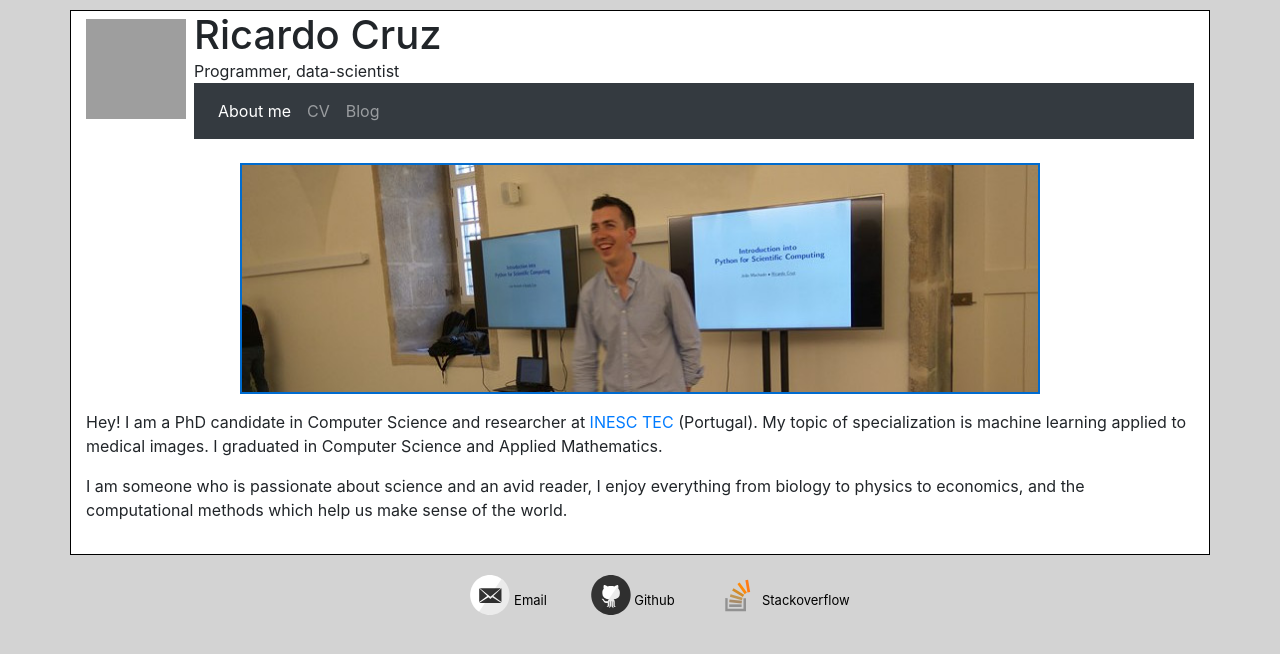
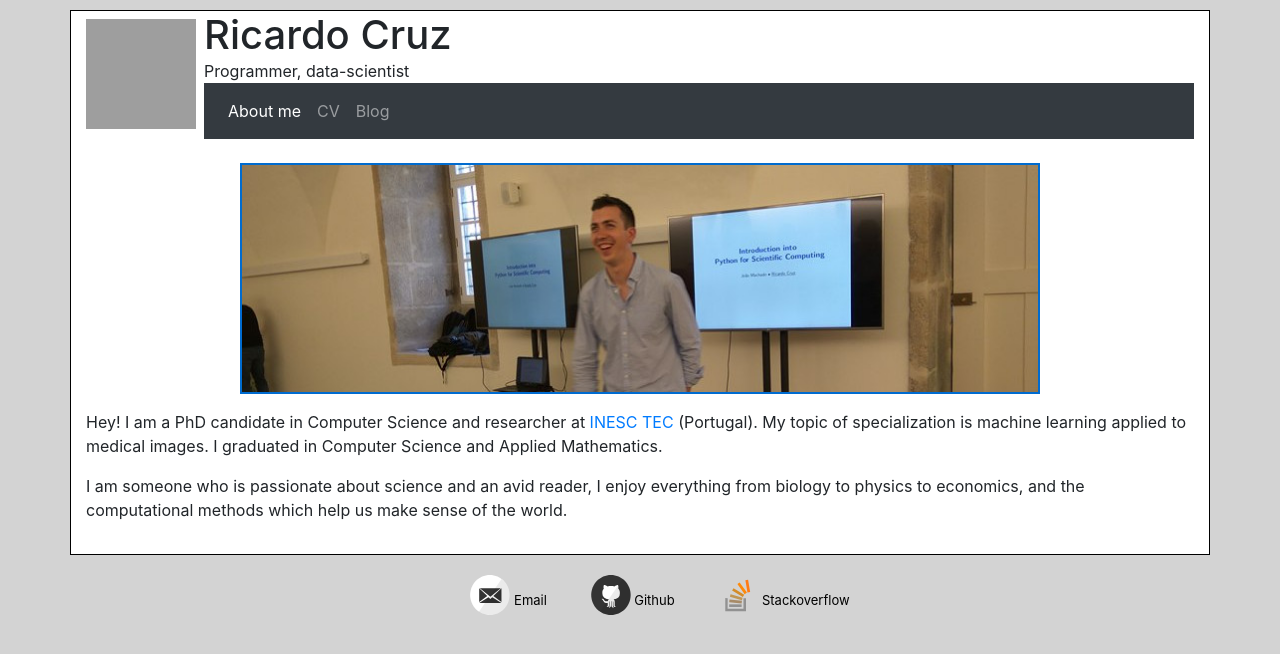
Before and after one commit to rpmcruz/rpmcruz.github.io, a Jekyll site: the page built from index.html, in a window 1280 px wide. Shown: the top 654 px of the page. Built offline with Jekyll 4.4.1, drawn with Linux system fonts in a browser that asks for light colours; grey boxes are pictures that could not be loaded.

Commit message:
Added an observation if we want to change in the future..

```diff
--- a/_layouts/default.html
+++ b/_layouts/default.html
@@ -15,9 +15,9 @@
 <div class="page container">
 
 {% comment %} header {% endcomment %}
-<header>
-<img class="float-left mt-2 mr-2 mb-0" width="100px" src="{{ site.avatar }}">
-<h1 class="header my-0">{{ site.name }}</h1>
+<header>  {% comment %} class="clearfix" if this to be self-contained {% endcomment %}
+<img class="float-left mt-2 mr-2 mb-0" width="110px" src="{{ site.avatar }}">
+<h1 class="header my-0">{{ site.name }}</h2>
 <p class="header my-0">{{ site.description }}</p>
 </header>
 
```
